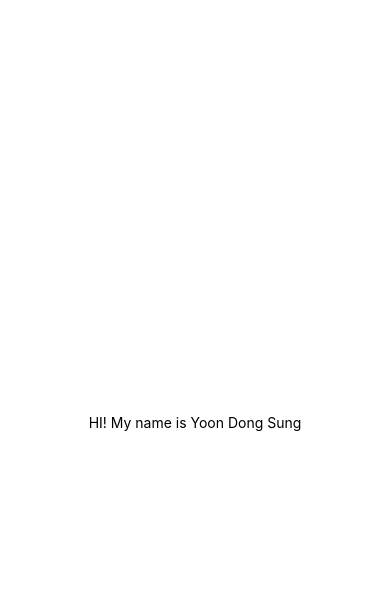
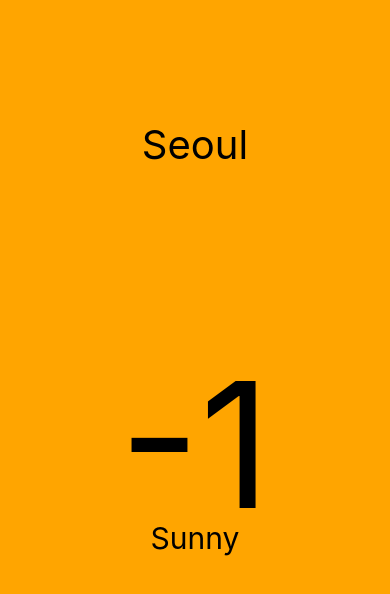
Before and after one commit to sungdongyoon/weather-app, a React Native app: screen / in a window 390 px wide. Shown: the top 594 px of the page. Built offline with nearby package versions, Linux system fonts and the light colour scheme.

Commit message:
style 적용

```diff
--- a/App.js
+++ b/App.js
@@ -1,20 +1,64 @@
-import { StatusBar } from 'expo-status-bar';
-import { StyleSheet, Text, View } from 'react-native';
+import { View, Text, StyleSheet, ScrollView, Dimensions } from 'react-native';
+
+const {width: SCREEN_WIDTH} = Dimensions.get("window");
 
 export default function App() {
   return (
     <View style={styles.container}>
-      <Text>HI! My name is Yoon Dong Sung</Text>
-      <StatusBar style="auto" />
+      <View style={styles.city}>
+        <Text style={styles.cityName}>Seoul</Text>
+      </View>
+      <ScrollView horizontal pagingEnabled indicatorStyle='white' contentContainerStyle={styles.weather}>
+        <View style={styles.day}>
+          <Text style={styles.temp}>-1</Text>
+          <Text style={styles.description}>Sunny</Text>
+        </View>
+        <View style={styles.day}>
+          <Text style={styles.temp}>-1</Text>
+          <Text style={styles.description}>Sunny</Text>
+        </View>
+        <View style={styles.day}>
+          <Text style={styles.temp}>-1</Text>
+          <Text style={styles.description}>Sunny</Text>
+        </View>
+        <View style={styles.day}>
+          <Text style={styles.temp}>-1</Text>
+          <Text style={styles.description}>Sunny</Text>
+        </View>
+        <View style={styles.day}>
+          <Text style={styles.temp}>-1</Text>
+          <Text style={styles.description}>Sunny</Text>
+        </View>
+      </ScrollView>
     </View>
   );
 }
 
 const styles = StyleSheet.create({
   container: {
+    flex: 1, backgroundColor: "orange"
+  },
+  city: {
     flex: 1,
-    backgroundColor: '#fff',
-    alignItems: 'center',
-    justifyContent: 'center',
+    justifyContent: "center",
+    alignItems: "center",
   },
-});
+  cityName: {
+    fontSize: 40,
+  },
+  weather: {
+
+  },
+  day: {
+    width: SCREEN_WIDTH,
+    alignItems: "center",
+  },
+  temp: {
+    fontSize: 175,
+    marginTop: 50,
+  },
+  description: {
+    fontSize: 30,
+    marginTop: -30,
+  }
+})
```
